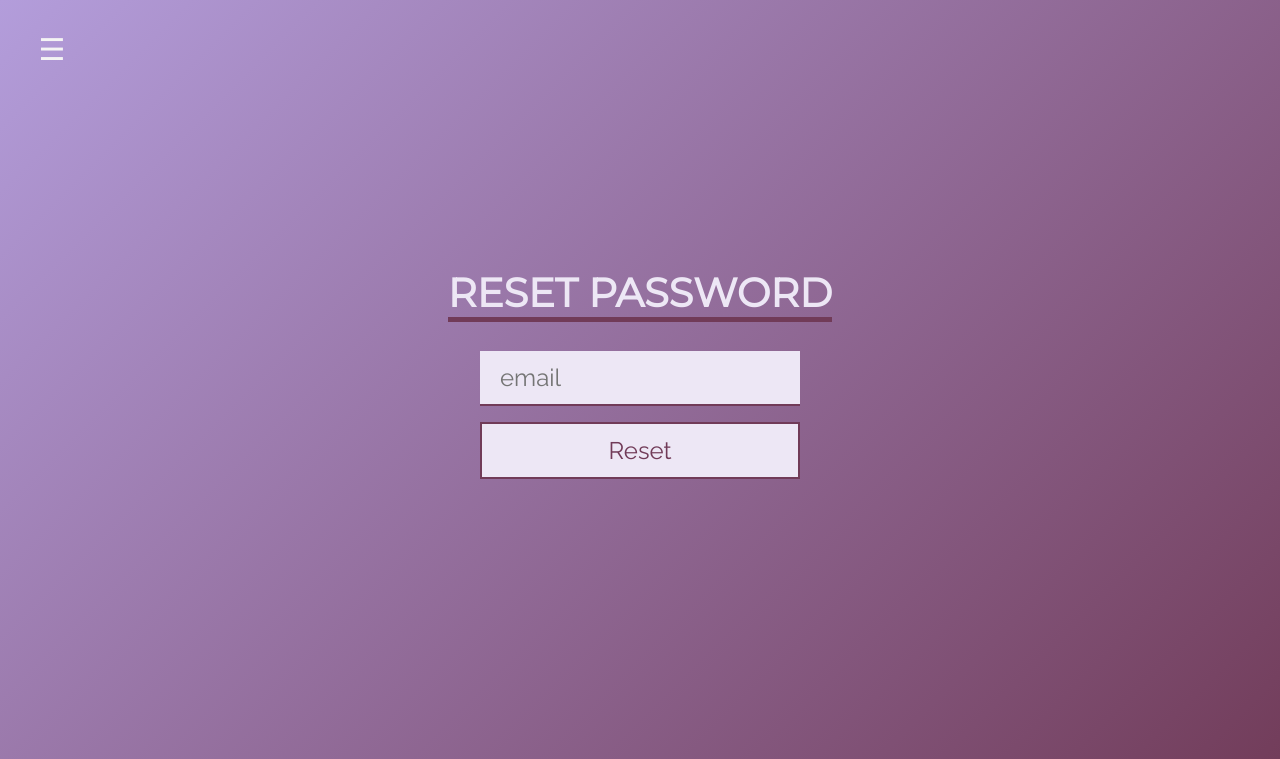
After one commit to abmamo/music, a Flask app: page /reset in a window 1280 px wide. The commit adds this page. Shown: the top 759 px of the page. Run offline with Flask 2, Linux system fonts and the light colour scheme; parts of the project's set-up code (start-up, migrations or seed data) failed here and were passed over; some libraries are stand-ins or nearby versions.

Commit message:
added password reset

```diff
--- a/app.py
+++ b/app.py
@@ -9,10 +9,14 @@ from flask_sqlalchemy import SQLAlchemy
 from werkzeug.security import generate_password_hash, check_password_hash
 # import csrf protection
 from flask_wtf.csrf import CSRFProtect
+# import mail manager
+from flask_mail import Mail, Message
 # import login manager
 from flask_login import LoginManager, login_user, login_required, UserMixin, logout_user
 # import image upload library
 from flask_uploads import UploadSet, configure_uploads
+# import serializer for generating tokens
+from itsdangerous import URLSafeTimedSerializer
 
 # define app
 app = Flask(__name__)
@@ -27,9 +31,21 @@ login_manager.init_app(app)
 csrf = CSRFProtect(app)
 # initialize db
 db = SQLAlchemy(app)
+# initialize mail
+mail = Mail(app)
 # configure uploads / define allowed file types
 audio = UploadSet('audio', ('mp3', 'wav', 'webm'))
 configure_uploads(app, audio)
+# initialize serializer with the app secret key
+ts = URLSafeTimedSerializer(app.config["SECRET_KEY"])
+
+# define mail sending app
+
+
+def send_mail(subject, sender, recipients, text_body):
+    msg = Message(subject, sender=sender, recipients=recipients)
+    msg.body = text_body
+    mail.send(msg)
 
 # define user and song schema
 
@@ -130,6 +146,55 @@ def signin():
         return render_template('signin.html')
     except:
         abort(500)
+
+
+@app.route('/reset', methods=['GET', 'POST'])
+def request_reset():
+    if request.method == 'POST':
+        # get email from form
+        email = request.form['email']
+        # query user by emeail
+        user = User.query.filter_by(email=email).first()
+        # prepare email
+        subject = "Password reset requested"
+        # generate token
+        token = ts.dumps(user.email, salt='recover-key')
+        # build recover url
+        recover_url = url_for(
+            'reset_with_token',
+            token=token,
+            _external=True)
+        # send the email
+        send_mail(subject, app.config['MAIL_USERNAME'],
+                  [email], recover_url)
+        # alert user
+        flash("Reset link sent.")
+        return redirect(url_for('home'))
+    return render_template('request_reset.html')
+
+
+@app.route('/reset/<token>', methods=['GET', 'POST'])
+def reset_with_token(token):
+    # check validity of token passed using the serializer
+    try:
+        email = ts.loads(token, salt="recover-key", max_age=86400)
+    except:
+        abort(400)
+    # change password if valid token provided
+    if request.method == 'POST':
+        # get new password from form
+        password = request.form['password']
+        # get user using email
+        user = User.query.filter_by(email=email).first_or_404()
+        # set hashed password in database
+        user.password = generate_password_hash(password, method='sha256')
+        # save changes in database
+        db.session.commit()
+        db.session.close()
+        # alert user
+        flash("Password successfully reset.")
+        return redirect(url_for('signin'))
+    return render_template('reset_with_token.html', token=token)
 
 
 @app.route('/signout')
--- a/static/css/main.css
+++ b/static/css/main.css
@@ -20,6 +20,7 @@ body {
 }
 
 #menu-icon {
+  position: absolute;
   font-size: 30px;
   left: 3%;
   cursor: pointer;
@@ -260,7 +261,7 @@ p {
   position: fixed; /* Sit on top of the screen */
   z-index: 1; /* Add a z-index if needed */
   left: 50%; /* Center the snackbar */
-  bottom: 30px; /* 30px from the bottom */
+  top: 30px; /* 30px from the bottom */
   box-shadow: 0px 8px 15px rgba(0, 0, 0, 0.1);
 }
 
--- /dev/null
+++ b/templates/request_reset.html
@@ -0,0 +1,19 @@
+{% extends 'base.html' %} {% block head %} {{ super() }}
+<link
+  rel="stylesheet"
+  href="{{ url_for('static', filename='css/form.css') }}"
+/>
+{% endblock %} {% block content %}
+<div class="text-container">
+  <h1><span class="text-underline"> RESET PASSWORD </span></h1>
+  <form
+    action="{{ url_for('request_reset') }}"
+    method="POST"
+    enctype="multipart/form-data"
+  >
+    <input type="hidden" name="csrf_token" value="{{ csrf_token() }}" />
+    <input type="text" name="email" placeholder="email" />
+    <input type="submit" value="Reset" />
+  </form>
+</div>
+{% endblock %}
```
Also changed, not shown: templates/reset_with_token.html (added, +19 -0 lines).
